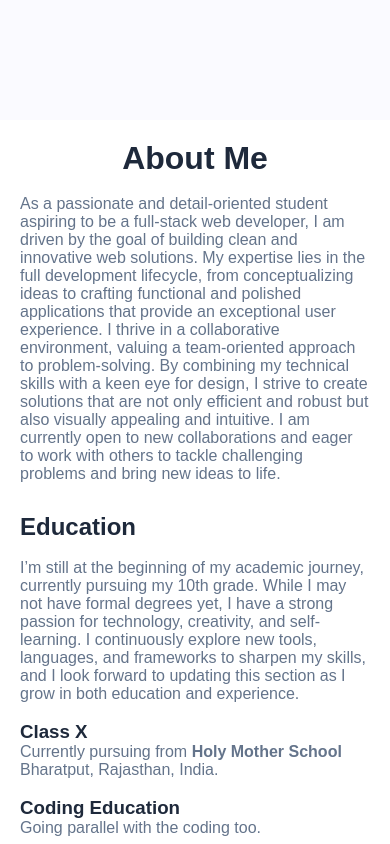
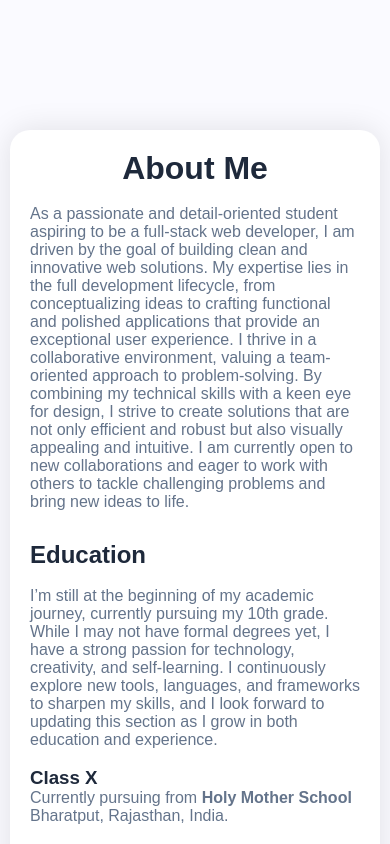
Before and after one commit to itsDevKunal/itskunal, a Next.js app: page / in a window 390 px wide. Shown: the part 760-1604 px from the top of the page. Built offline with nearby package versions, Linux system fonts and the light colour scheme.

Commit message:
ui update

```diff
--- a/app/page.module.css
+++ b/app/page.module.css
@@ -146,6 +146,10 @@
     gap: 20px;
   }
 
+  .skills {
+    padding: 0;
+  }
+
   .skill {
     padding: 5px 0;
   }
@@ -153,6 +157,12 @@
   .skill img {
     width: 60px;
     margin-bottom: 5px;
+  }
+
+  .about {
+    margin: 10px;
+    border-radius: 20px;
+    box-shadow: 0 0 30px 1px rgba(0, 0, 0, 0.1);
   }
 
   .aboutCont {
--- a/components/navbar.js
+++ b/components/navbar.js
@@ -29,7 +29,6 @@ export default function Navbar() {
         behavior: 'smooth',
       });
     } else {
-      // If the target element is not found, navigate to the home page using Next.js router
       router.push('/');
     }
   };
```
